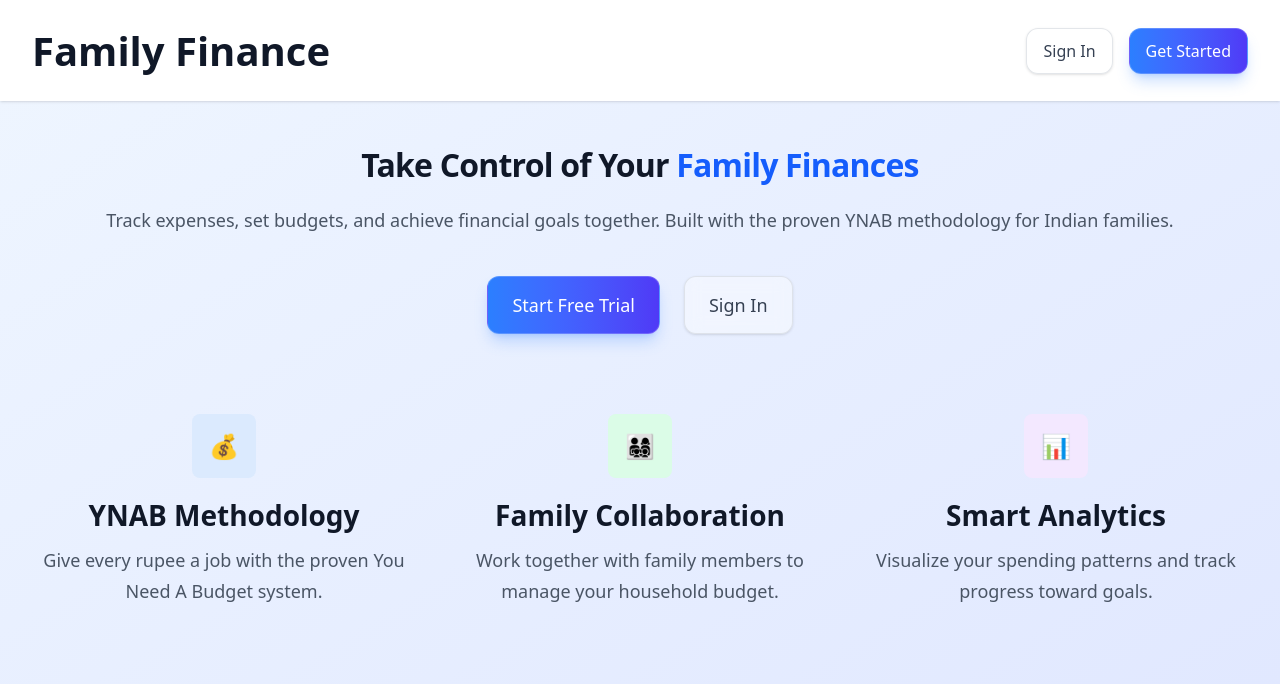
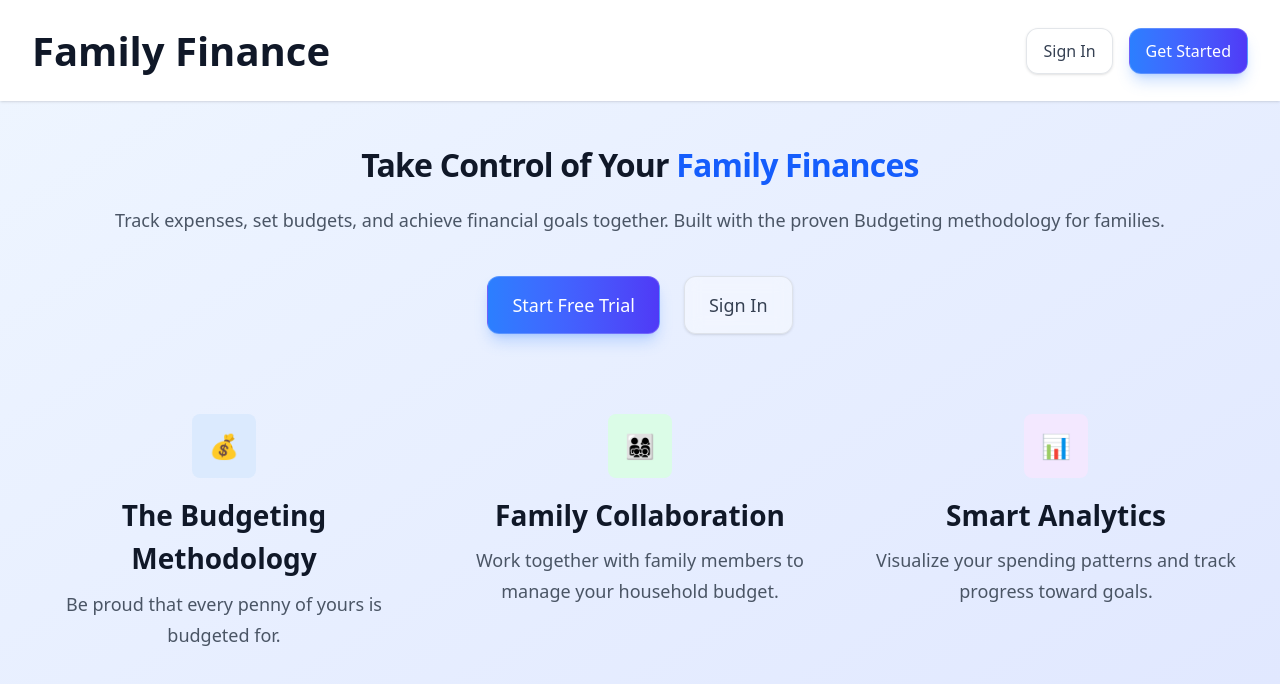
Before and after one commit to lukosejoseph007/family-finance-pwa, a SvelteKit app: page / in a window 1280 px wide. Shown: the top 684 px of the page. Built offline with nearby package versions, Linux system fonts and the light colour scheme; no server answers.

Commit message:
add favicon and update some text

```diff
--- a/src/app.html
+++ b/src/app.html
@@ -2,7 +2,7 @@
 <html lang="en">
 	<head>
 		<meta charset="utf-8" />
-		<title>Family Finance - YNAB for Indian Families</title>
+		<title>Family Finance - Budgeting & Expense Tracker</title>
 		<meta name="viewport" content="width=device-width, initial-scale=1, maximum-scale=1, user-scalable=no, viewport-fit=cover" />
 
 		<!-- PWA Manifest -->
@@ -18,8 +18,8 @@
 		<meta name="application-name" content="Family Finance" />
 
 		<!-- SEO & Description -->
-		<meta name="description" content="A comprehensive family finance management PWA using YNAB methodology, designed specifically for Indian families with rupee support." />
-		<meta name="keywords" content="family finance, budget, YNAB, Indian families, rupee, expense tracker, financial planning" />
+		<meta name="description" content="A comprehensive finance management PWA using our proven budgeting methodology, designed specifically for families." />
+		<meta name="keywords" content="family finance, budget, YNAB, Indian families, household budgeting, rupee, expense tracker, financial planning" />
 		<meta name="author" content="Family Finance Team" />
 
 		<!-- Apple Touch Icons -->
--- a/src/lib/components/layout/Sidebar.svelte
+++ b/src/lib/components/layout/Sidebar.svelte
@@ -84,7 +84,7 @@
 			</div>
 			<div>
 				<h1 class="app-title font-bold text-white leading-tight">Family Finance</h1>
-				<p class="app-tagline text-blue-100/90 mt-0.5">YNAB for Indian Families</p>
+				<p class="app-tagline text-blue-100/90 mt-0.5">Budgeting & Expense Tracker</p>
 			</div>
 		</div>
 
--- a/src/routes/(app)/+layout.svelte
+++ b/src/routes/(app)/+layout.svelte
@@ -106,7 +106,7 @@
 					</div>
 					<div class="text-center">
 						<h1 class="text-xl font-bold text-gray-900">Family Finance</h1>
-						<p class="text-sm text-gray-500 -mt-1">YNAB for Indian Families</p>
+						<p class="text-sm text-gray-500 -mt-1">Budgeting & Expense Tracker</p>
 					</div>
 				</div>
 
@@ -124,7 +124,7 @@
 			<div class="px-4 lg:px-8 py-4">
 				<div class="flex flex-col sm:flex-row items-center justify-between space-y-2 sm:space-y-0">
 					<p class="text-base text-gray-600 text-center sm:text-left">
-						© 2024 Family Finance. Built with YNAB methodology for Indian families.
+						© 2024 Family Finance. Built for family budgeting and expense tracking.
 					</p>
 					<div class="flex space-x-4 text-base">
 						<a href="/reports" class="text-gray-500 hover:text-blue-600 transition-colors">Reports</a>
--- a/src/routes/(app)/budget/+page.svelte
+++ b/src/routes/(app)/budget/+page.svelte
@@ -301,7 +301,7 @@
 						<div>
 							<h1 class="text-3xl sm:text-4xl font-bold text-white">Monthly Budget</h1>
 							<p class="text-purple-100 text-base sm:text-lg opacity-90 mt-1">
-								Give every rupee a job - YNAB Rule 1
+								Budget for every penny you earn.
 							</p>
 						</div>
 					</div>
@@ -495,7 +495,7 @@
 				</div>
 				<h3 class="text-lg font-medium text-gray-900 mb-2">No budget allocated yet</h3>
 				<p class="text-gray-600 mb-6">
-					Start allocating your income to categories to follow YNAB methodology.
+					Start allocating your income to categories to follow our proven budgeting methodology.
 				</p>
 				<Button on:click={() => openAllocateModal()}>Start Budgeting</Button>
 			</Card>
--- a/src/routes/(app)/categories/+page.svelte
+++ b/src/routes/(app)/categories/+page.svelte
@@ -260,7 +260,7 @@
 						<div>
 							<h1 class="text-3xl sm:text-4xl font-bold text-white">Budget Categories</h1>
 							<p class="text-green-100 text-base sm:text-lg opacity-90 mt-1">
-								Organize your spending with YNAB methodology for Indian families
+								Organize your spending with the best budgeting methodology for families
 							</p>
 						</div>
 					</div>
@@ -359,7 +359,7 @@
 				</div>
 				<h3 class="text-lg font-medium text-gray-900 mb-2">No categories yet</h3>
 				<p class="text-gray-600 mb-6">
-					Create your first category to start organizing your family budget with YNAB methodology.
+					Create your first category to start organizing your family budget with our budgeting methodology.
 				</p>
 				<Button on:click={openAddModal}>Add Your First Category</Button>
 			</Card>
@@ -517,7 +517,7 @@
 
 		<div class="bg-blue-50 p-4 rounded-lg">
 			<p class="text-sm text-blue-800">
-				<strong>YNAB Rule 1:</strong> Give every rupee a job.
+				<strong>Budgeting Rule 1:</strong> Every penny must be accounted for.
 				Set a realistic budget amount for this category based on your monthly income.
 			</p>
 		</div>
--- a/src/routes/(app)/onboarding/+page.svelte
+++ b/src/routes/(app)/onboarding/+page.svelte
@@ -179,7 +179,7 @@
 				</div>
 				<h1 class="text-3xl font-bold text-gray-900 mb-2">Welcome to Family Finance!</h1>
 				<p class="text-lg text-gray-600">
-					Let's set up your family's financial management system using the proven YNAB methodology.
+					Let's set up your family's financial management system using the proven budgeting methodology.
 				</p>
 			</div>
 
@@ -338,7 +338,7 @@
 				<div class="bg-gray-50 p-4 rounded-lg text-left">
 					<h3 class="font-medium text-gray-900 mb-2">What happens next:</h3>
 					<ul class="text-sm text-gray-600 space-y-1">
-						<li>• Your family will be created with Indian market settings</li>
+						<li>• Your family will be created with suitable settings</li>
 						<li>• You'll be taken to your dashboard to start budgeting</li>
 						<li>• You can add bank accounts and start tracking expenses</li>
 						<li>• Invite family members to collaborate on your budget</li>
--- a/src/routes/(auth)/+layout.svelte
+++ b/src/routes/(auth)/+layout.svelte
@@ -16,7 +16,7 @@
 	<div class="sm:mx-auto sm:w-full sm:max-w-md">
 		<div class="text-center">
 			<h1 class="text-3xl font-bold text-gray-900">Family Finance</h1>
-			<p class="mt-2 text-sm text-gray-600">Track your family's finances with YNAB methodology</p>
+			<p class="mt-2 text-sm text-gray-600">Track your family's finances with our proven budgeting methodology</p>
 		</div>
 	</div>
 
--- a/src/routes/+page.svelte
+++ b/src/routes/+page.svelte
@@ -41,7 +41,7 @@
 			</h2>
 			<p class="mx-auto mt-6 max-w-2xl text-xl text-gray-600">
 				Track expenses, set budgets, and achieve financial goals together.
-				Built with the proven YNAB methodology for Indian families.
+				Built with the proven Budgeting methodology for families.
 			</p>
 			<div class="mt-10 flex items-center justify-center gap-x-6">
 				<Button size="lg">
@@ -60,9 +60,9 @@
 					<div class="mx-auto flex h-16 w-16 items-center justify-center rounded-lg bg-blue-100">
 						<span class="text-2xl">💰</span>
 					</div>
-					<h3 class="mt-4 text-lg font-semibold text-gray-900">YNAB Methodology</h3>
+					<h3 class="mt-4 text-lg font-semibold text-gray-900">The Budgeting Methodology</h3>
 					<p class="mt-2 text-gray-600">
-						Give every rupee a job with the proven You Need A Budget system.
+						Be proud that every penny of yours is budgeted for.
 					</p>
 				</div>
 				<div class="text-center">
--- a/src/routes/api/send-invitation/+server.ts
+++ b/src/routes/api/send-invitation/+server.ts
@@ -94,7 +94,7 @@ export const POST: RequestHandler = async ({ request }) => {
                 </ol>
             </div>
 
-            <p>Family Finance helps families track expenses, manage budgets, and reach financial goals together using the proven YNAB methodology.</p>
+            <p>Family Finance helps families track expenses, manage budgets, and reach financial goals together using our proven budgeting methodology.</p>
 
             <p style="color: #64748b; font-size: 14px; margin-top: 30px;">
                 This invitation was sent by ${senderName}. If you didn't expect this invitation, you can safely ignore this email.
--- a/src/routes/components-demo/+page.svelte
+++ b/src/routes/components-demo/+page.svelte
@@ -267,7 +267,7 @@
 					<div class="space-y-4">
 						<h4 class="font-medium text-gray-900">Chart Features</h4>
 						<ul class="text-sm text-gray-600 space-y-2">
-							<li>• Interactive tooltips with Indian currency formatting</li>
+							<li>• Interactive tooltips with global currency formatting</li>
 							<li>• Responsive design for all screen sizes</li>
 							<li>• Real-time data updates</li>
 							<li>• Multiple chart types (line, bar, doughnut)</li>
--- a/vite.config.ts
+++ b/vite.config.ts
@@ -21,13 +21,13 @@ export default defineConfig({
 			selfDestroying: false,
 			manifest: {
 				short_name: 'Family Finance',
-				name: 'Family Finance - YNAB for Indian Families',
+				name: 'Family Finance - Budgeting & Expense Tracker',
 				start_url: '/',
 				scope: '/',
 				display: 'standalone',
 				theme_color: '#2563eb',
 				background_color: '#ffffff',
-				description: 'A comprehensive family finance management PWA using YNAB methodology, designed specifically for Indian families with rupee support.',
+				description: 'A comprehensive family finance management PWA using our proven budgeting methodology, designed specifically for families.',
 				categories: ['finance', 'productivity', 'business'],
 				icons: [
 					{
```
Also changed, not shown: src/lib/assets/favicon.svg, static/manifest.json.
